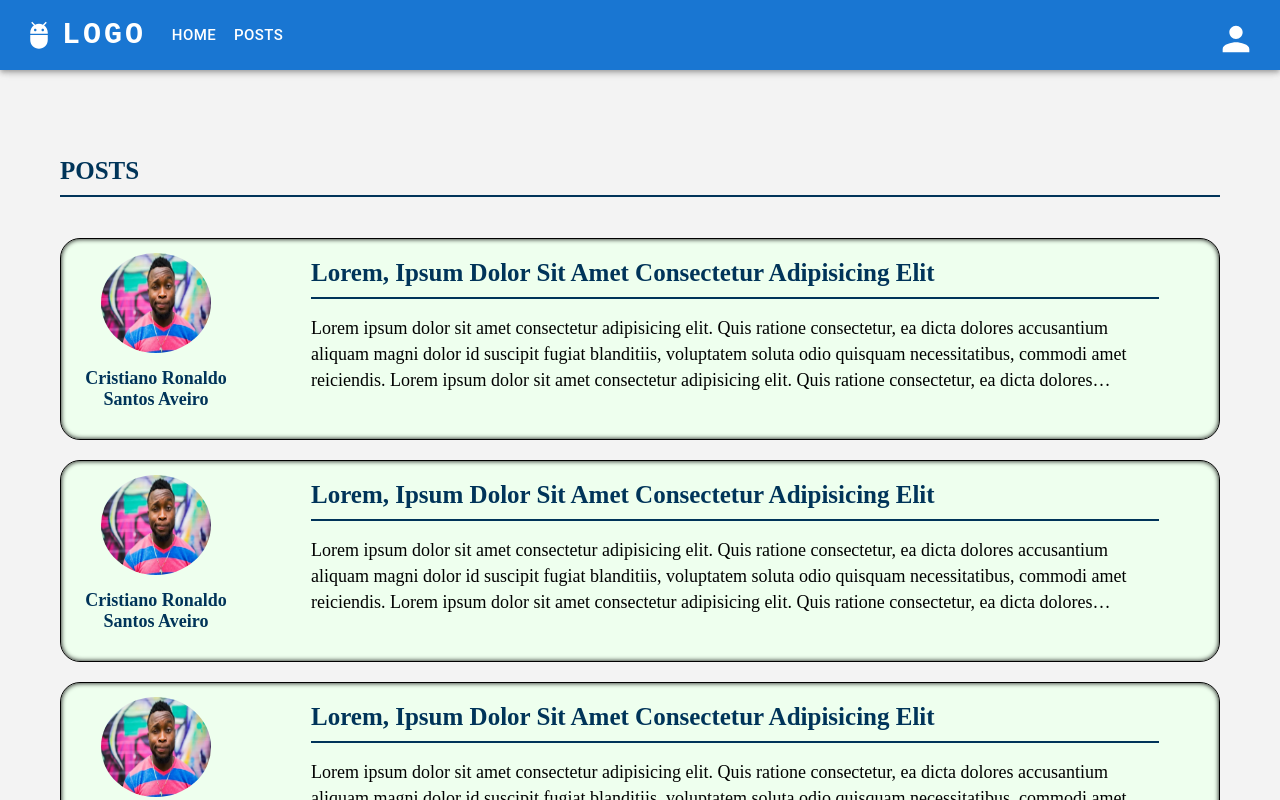
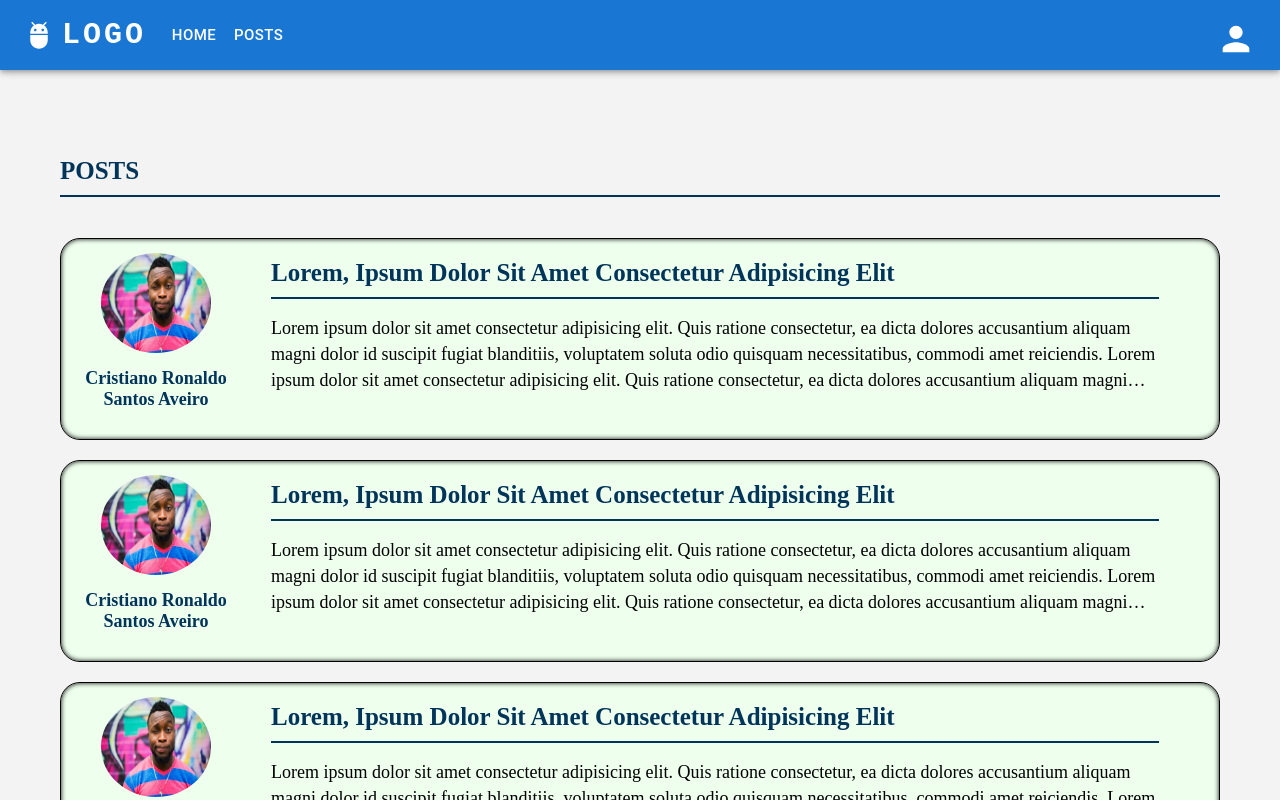
Before and after one commit to DanielMMITM/Forum-Front, a React (Vite) app: page /posts in a window 1280 px wide. Shown: the top 800 px of the page. Built offline with nearby package versions, Linux system fonts and the light colour scheme.

Commit message:
clean up

```diff
--- a/src/components/CardPost.tsx
+++ b/src/components/CardPost.tsx
@@ -25,7 +25,8 @@ export const CardPost = () => {
         display={"flex"}
         flexDirection={"column"}
         alignSelf={"start"}
-        marginInline={"6rem"}
+        marginInlineStart={"2rem"}
+        marginInlineEnd={"6rem"}
       >
         <h2 className=" heading-secondary heading-secondary--card-post__title">
           Lorem, ipsum dolor sit amet consectetur adipisicing elit
```
